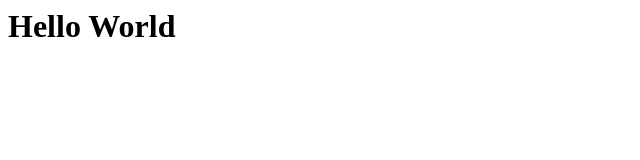
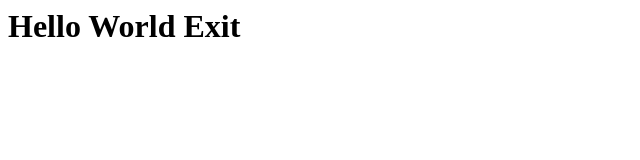
Before and after one commit to BlackbirdHonda/hello-World, a plain HTML site: page index.html in a window 1280 px wide. Shown: the whole page, without its empty margins (0-640 px from the left). Drawn offline with Linux system fonts and the light colour scheme.

Commit message:
added exit

```diff
--- a/index.html
+++ b/index.html
@@ -1 +1 @@
-<h1>Hello World</h1>
+<h1>Hello World Exit</h1>
```
